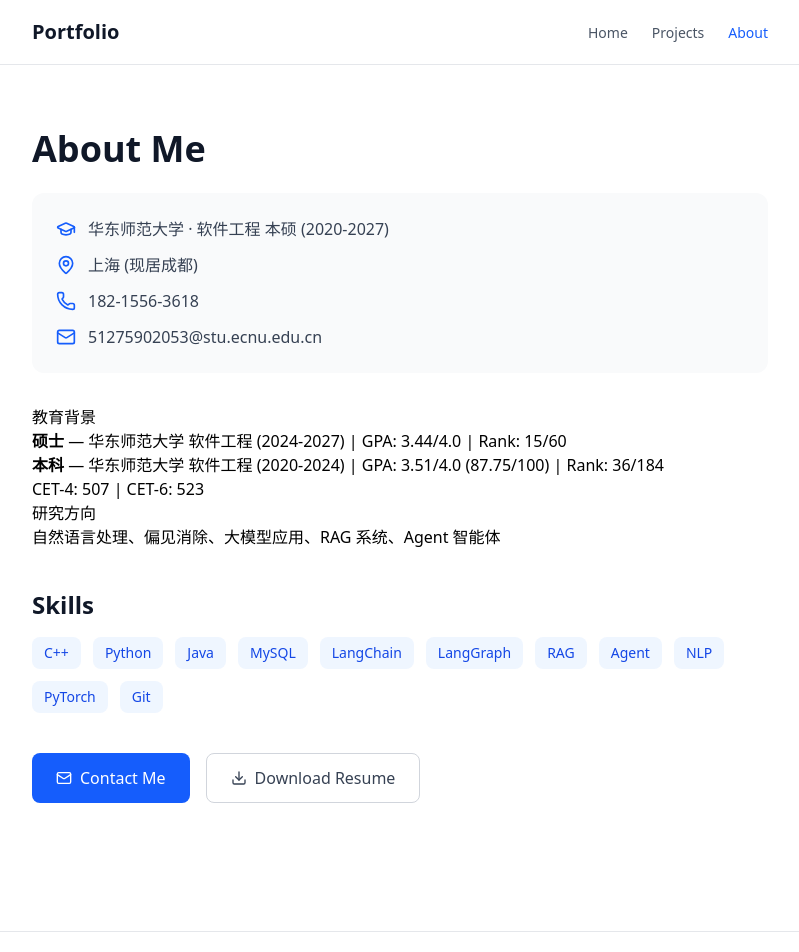
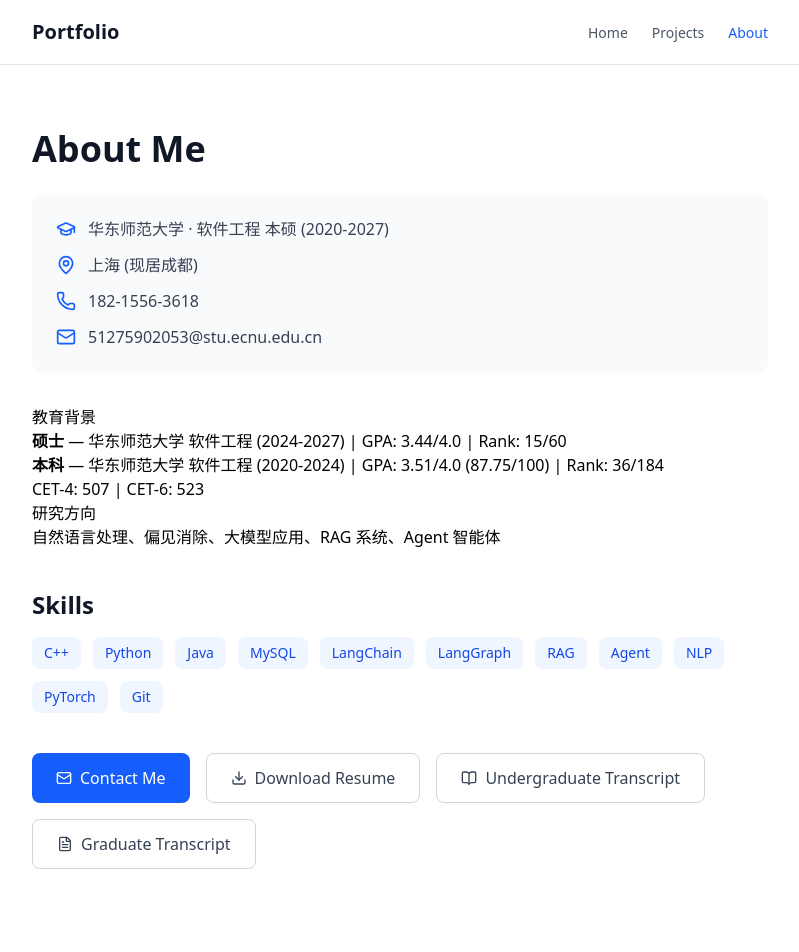
Before and after one commit to www425/Portfolio, a Next.js app: page /about in a window 1280 px wide. Shown: the top 952 px of the page, without its empty margins (240-1039 px from the left). Built offline with nearby package versions, Linux system fonts and the light colour scheme.

Commit message:
feat: transcript

```diff
--- a/src/app/about/page.tsx
+++ b/src/app/about/page.tsx
@@ -1,7 +1,7 @@
 "use client";
 
 import { motion } from "framer-motion";
-import { Download, Mail, MapPin, GraduationCap, Phone } from "lucide-react";
+import { Download, Mail, MapPin, GraduationCap, Phone, FileText, BookOpen } from "lucide-react";
 
 const skills = [
   "C++", "Python", "Java",
@@ -64,7 +64,7 @@ export default function AboutPage() {
           ))}
         </div>
 
-        <div className="flex gap-4">
+        <div className="flex gap-4 flex-wrap">
           <a
             href="mailto:51275902053@stu.ecnu.edu.cn"
             className="inline-flex items-center gap-2 bg-blue-600 text-white px-6 py-3 rounded-lg font-medium hover:bg-blue-700 transition-colors"
@@ -80,6 +80,24 @@ export default function AboutPage() {
             <Download className="w-4 h-4" />
             Download Resume
           </a>
+          <a
+            href="/transcript-undergrad.pdf"
+            target="_blank"
+            rel="noopener noreferrer"
+            className="inline-flex items-center gap-2 border border-gray-300 text-gray-700 px-6 py-3 rounded-lg font-medium hover:bg-gray-50 transition-colors"
+          >
+            <BookOpen className="w-4 h-4" />
+            Undergraduate Transcript
+          </a>
+          <a
+            href="/transcript-grad.pdf"
+            target="_blank"
+            rel="noopener noreferrer"
+            className="inline-flex items-center gap-2 border border-gray-300 text-gray-700 px-6 py-3 rounded-lg font-medium hover:bg-gray-50 transition-colors"
+          >
+            <FileText className="w-4 h-4" />
+            Graduate Transcript
+          </a>
         </div>
       </motion.section>
     </div>
```
Also changed, not shown: 2 other files (tests, documents, lock files or other folders).
